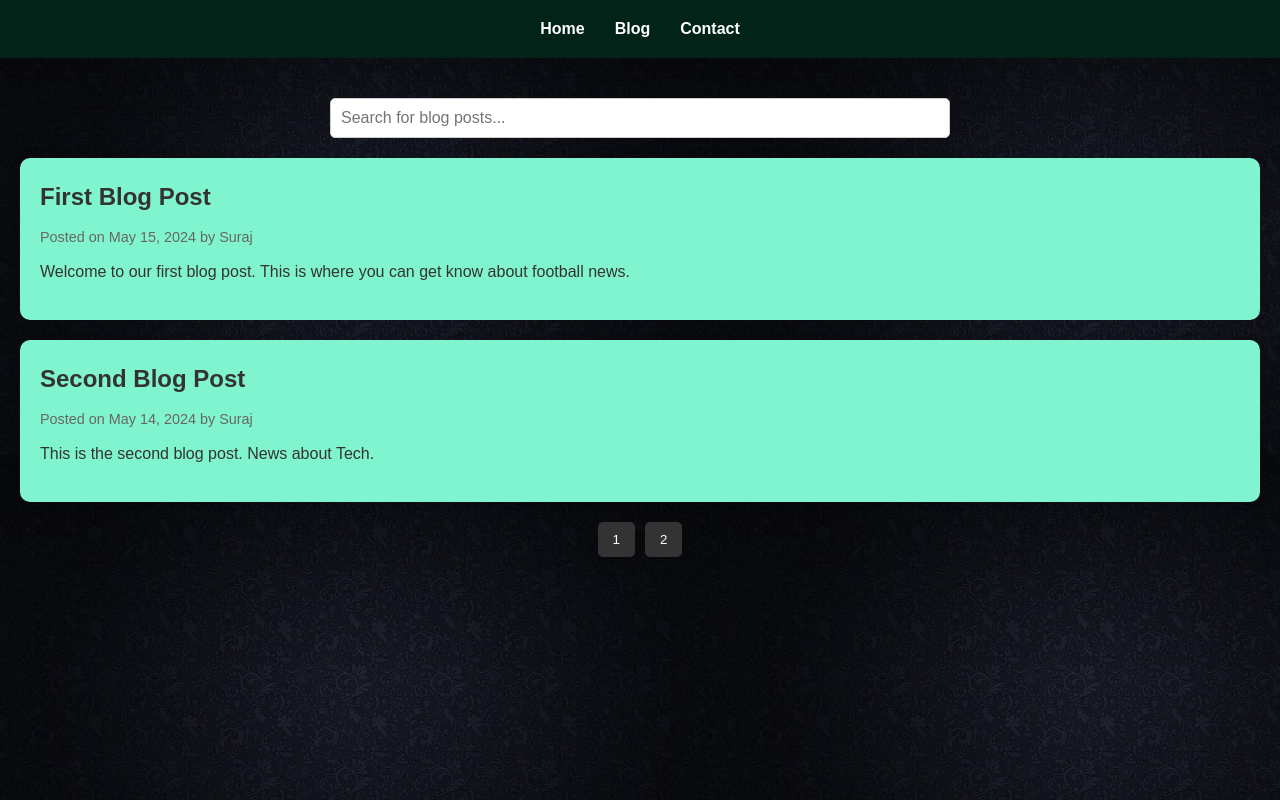
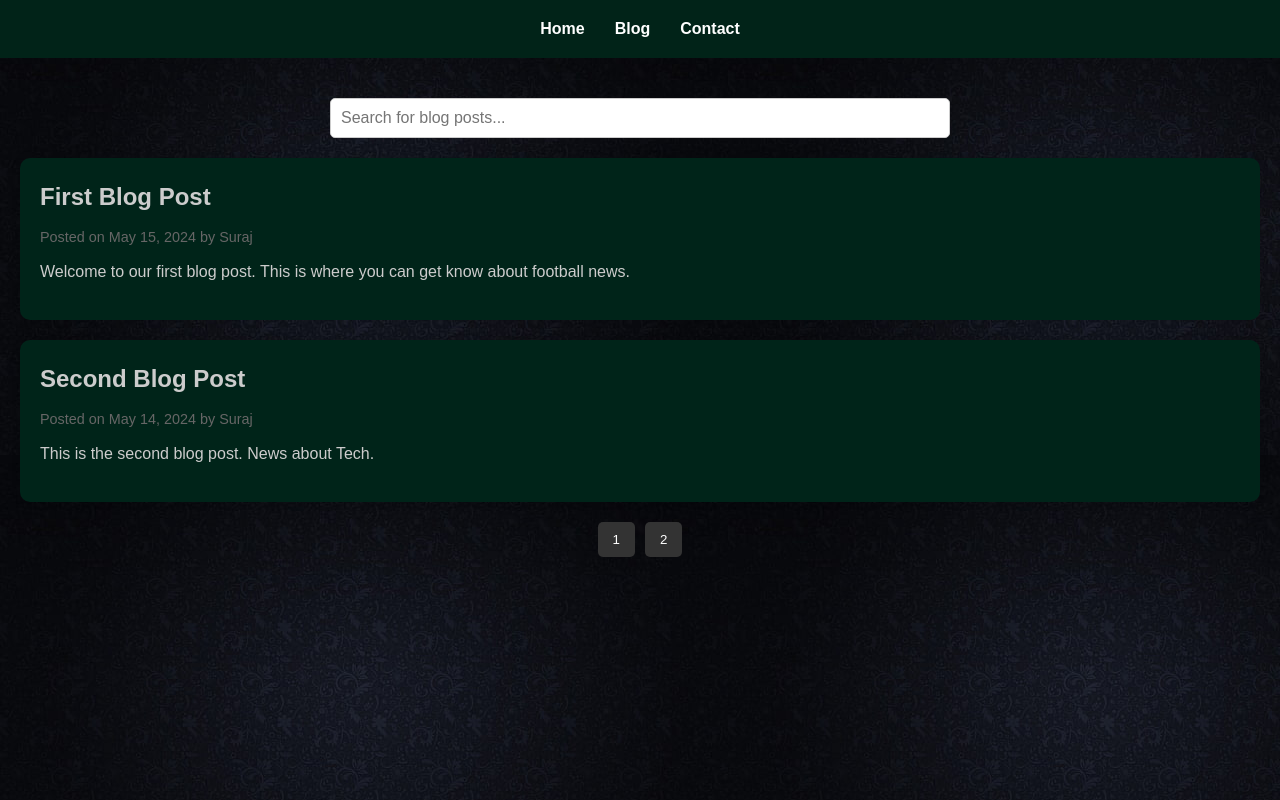
Before and after one commit to tsuraj10/BlogProj, a plain HTML site: page index.html in a window 1280 px wide. Both pictures are taken after a click on the link "Blog". Drawn offline with Linux system fonts and the light colour scheme.

Commit message:
SecondCommit

```diff
--- a/style.css
+++ b/style.css
@@ -79,7 +79,8 @@ main {
 
 /* Blog list styling */
 .blog-list article {
-  background: #80f4cf;
+  color: #ccc;
+  background: #002419;
   margin: 20px 0;
   padding: 20px;
   border-radius: 10px;
```
